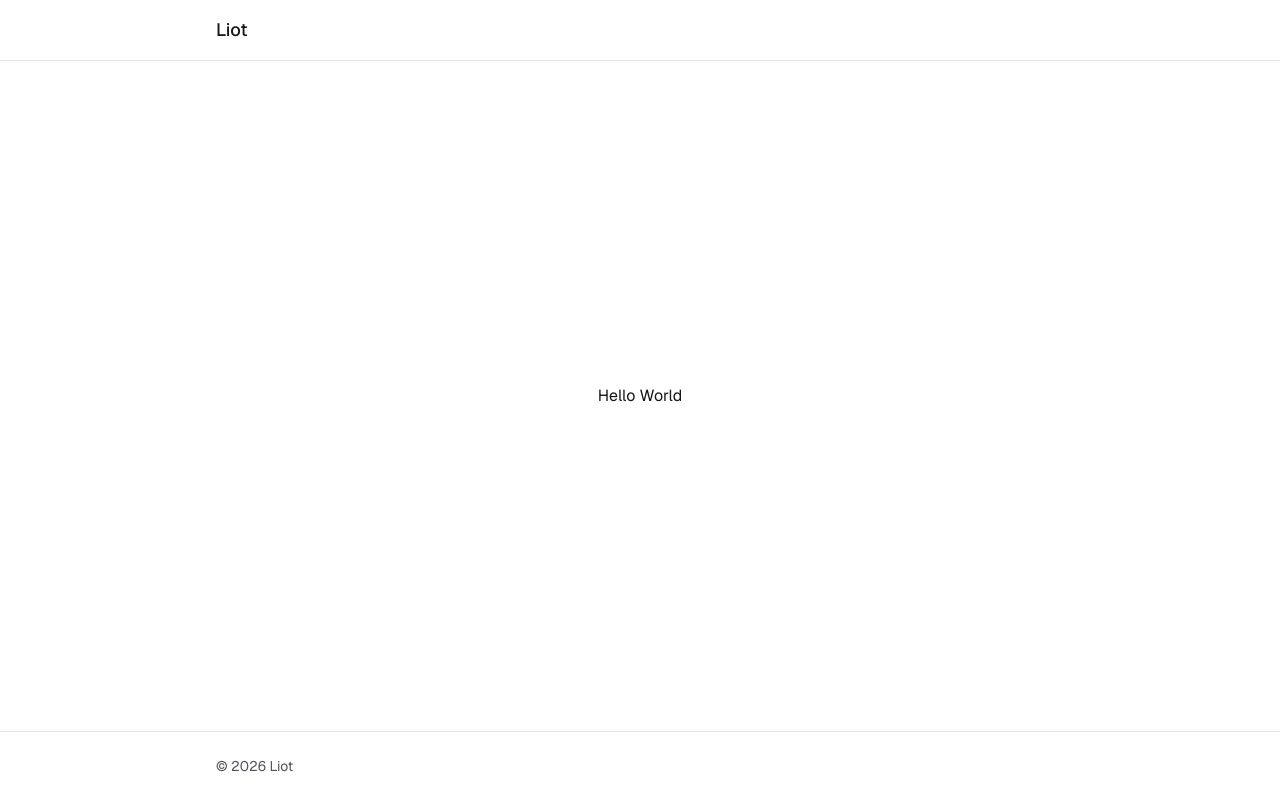
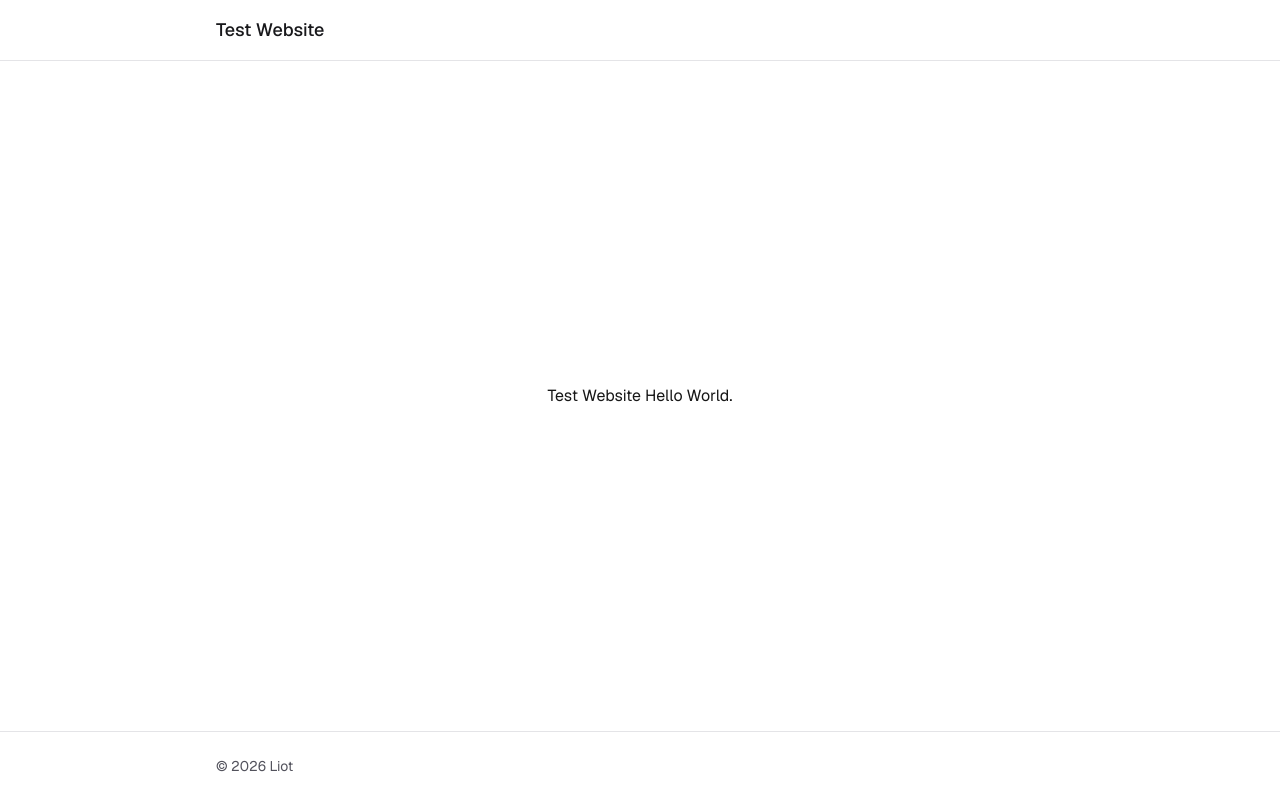
Before and after one commit to kams3261/liot-website, a Next.js app: page / in a window 1280 px wide. Built offline with nearby package versions, Linux system fonts and the light colour scheme.

Commit message:
文言の変更

```diff
--- a/src/app/page.tsx
+++ b/src/app/page.tsx
@@ -1,7 +1,7 @@
 export default function Home() {
   return (
     <div className="mx-auto flex flex-1 items-center justify-center px-6 py-16">
-      <p>Hello World</p>
+      <p>Test Website Hello World.</p>
     </div>
   );
 }
--- a/src/components/Header.tsx
+++ b/src/components/Header.tsx
@@ -5,7 +5,7 @@
     <header className="border-b border-zinc-200">
       <div className="mx-auto flex max-w-4xl items-center px-6 py-4">
         <Link href="/" className="text-lg font-medium text-zinc-900">
-          Liot
+          Test Website
         </Link>
       </div>
     </header>
```
